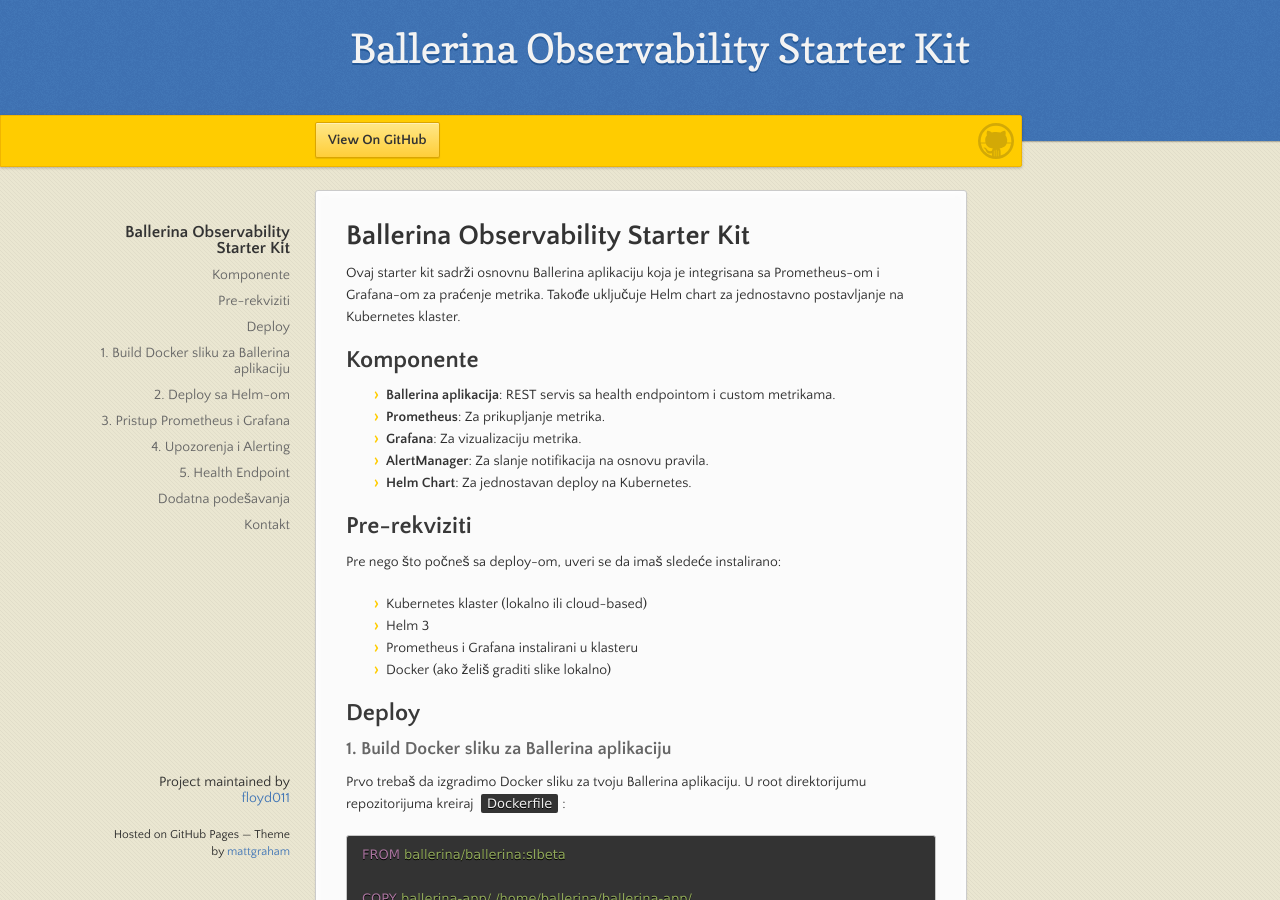
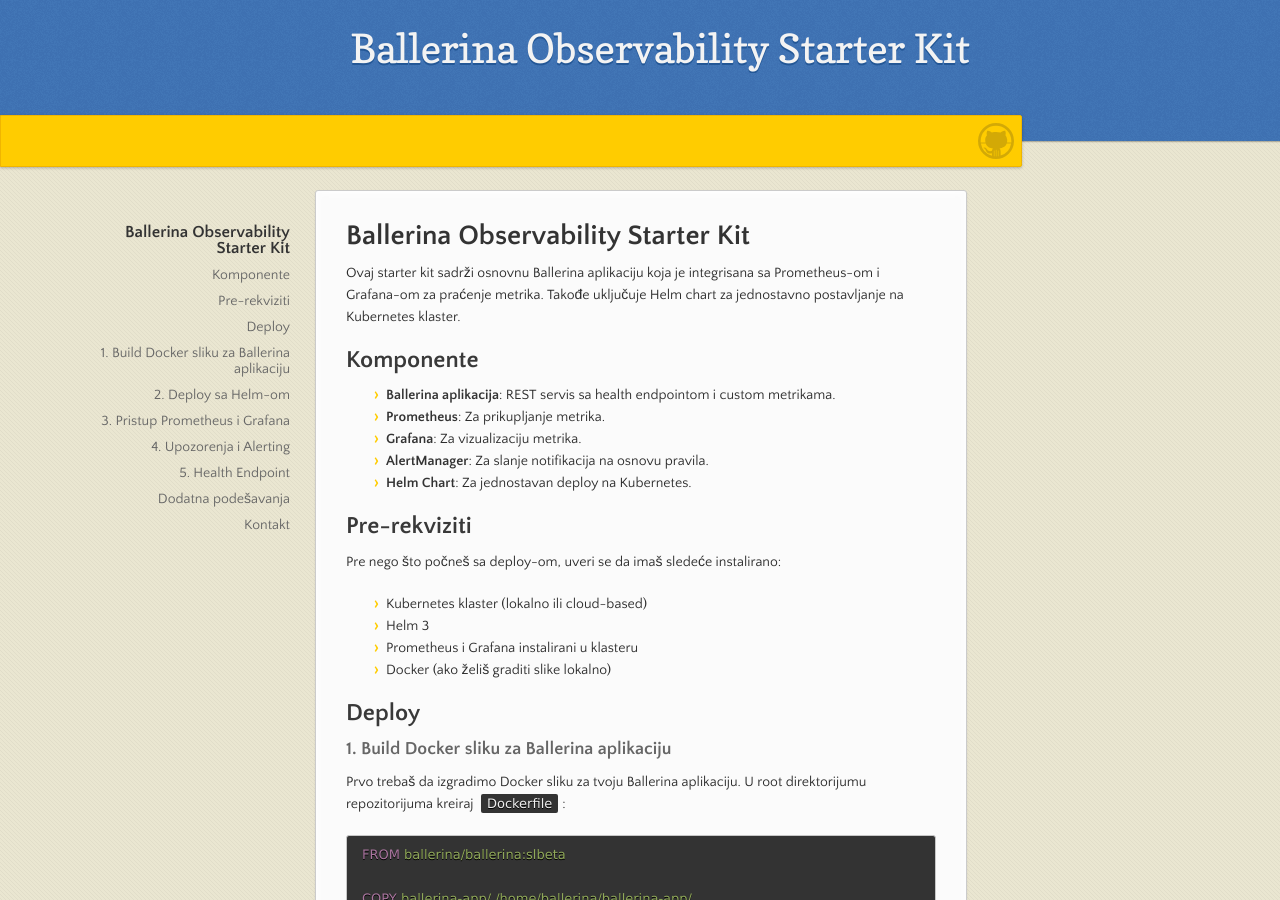
Before and after one commit to floyd011/datamesh, a Jekyll site: the page built from README.md, in a window 1280 px wide and 900 px high. Built offline with Jekyll 4.4.1, drawn with Linux system fonts in a browser that asks for light colours; our own code applies the rules of GitHub Pages for plain Markdown files; the repository's description, which GitHub fills in, is left out.

Commit message:
Update default.html

```diff
--- a/_layouts/default.html
+++ b/_layouts/default.html
@@ -25,7 +25,6 @@
       <div id="banner">
         <span id="logo"></span>
 
-        <a href="{{ site.github.repository_url }}" class="button fork"><strong>View On GitHub</strong></a>
         {% if site.show_downloads %}
           <div class="downloads">
             <span>Downloads:</span>
@@ -45,12 +44,7 @@
         {{ content }}
 
       </section>
-      <footer>
-        {% if site.github.is_project_page %}
-          <p>Project maintained by <a href="{{ site.github.owner_url }}">{{ site.github.owner_name }}</a></p>
-        {% endif %}
-        <p><small>Hosted on GitHub Pages &mdash; Theme by <a href="https://twitter.com/mattgraham">mattgraham</a></small></p>
-      </footer>
+
     </div>
   </body>
 </html>
```
